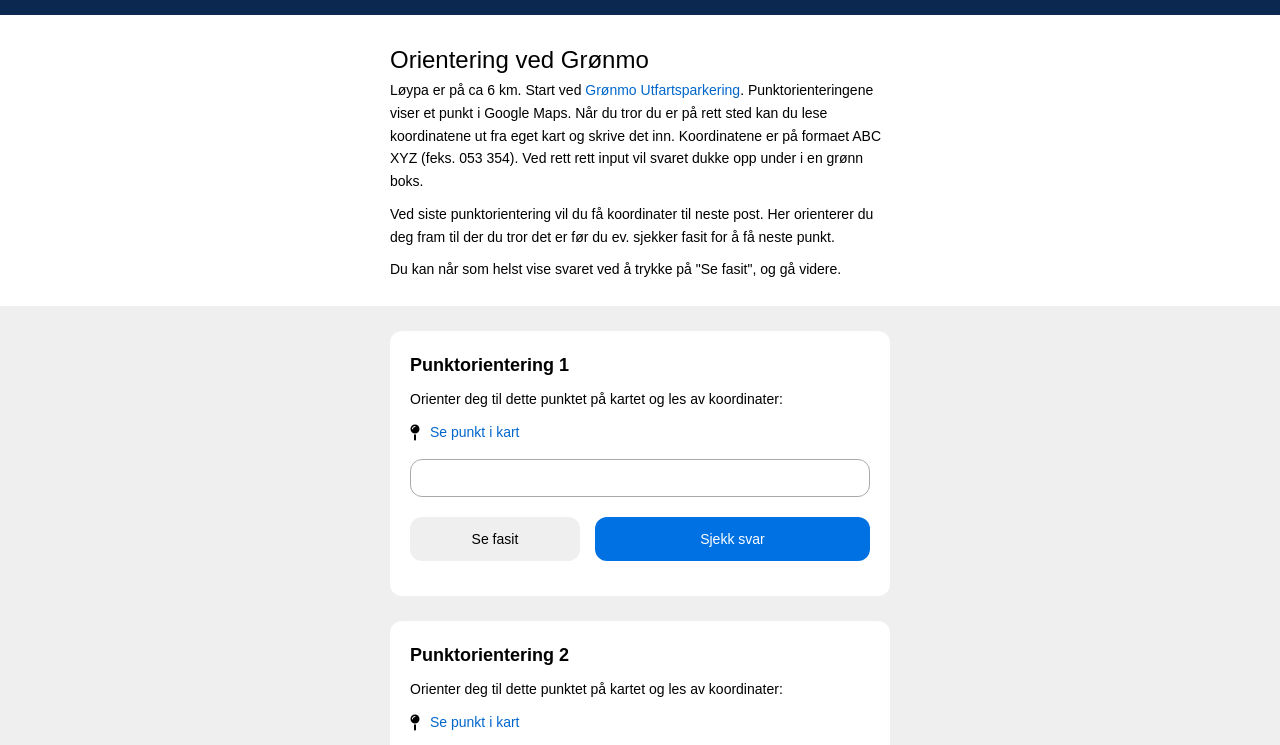
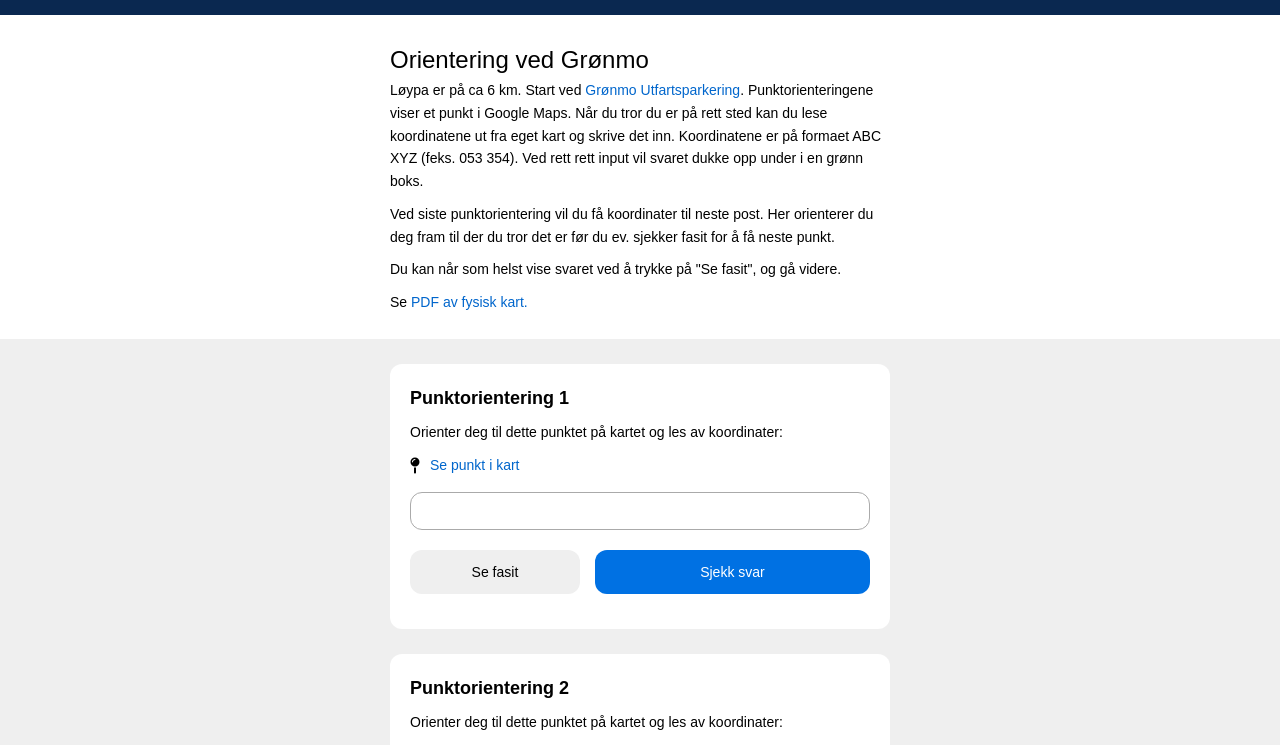
Before and after one commit to tmn/nrh-orientering, a React (Create React App) app: page / in a window 1280 px wide. Shown: the top 745 px of the page. Built offline with nearby package versions, Linux system fonts and the light colour scheme.

Commit message:
Add link to map

```diff
--- a/src/App.js
+++ b/src/App.js
@@ -269,6 +269,12 @@ function App() {
             Du kan når som helst vise svaret ved å trykke på "Se fasit", og gå
             videre.
           </p>
+          <p>
+            Se{" "}
+            <a href="https://cava.tmn.io/nrh/kart-gronmo.pdf">
+              PDF av fysisk kart.
+            </a>
+          </p>
         </div>
       </header>
       <div className="container">
```
